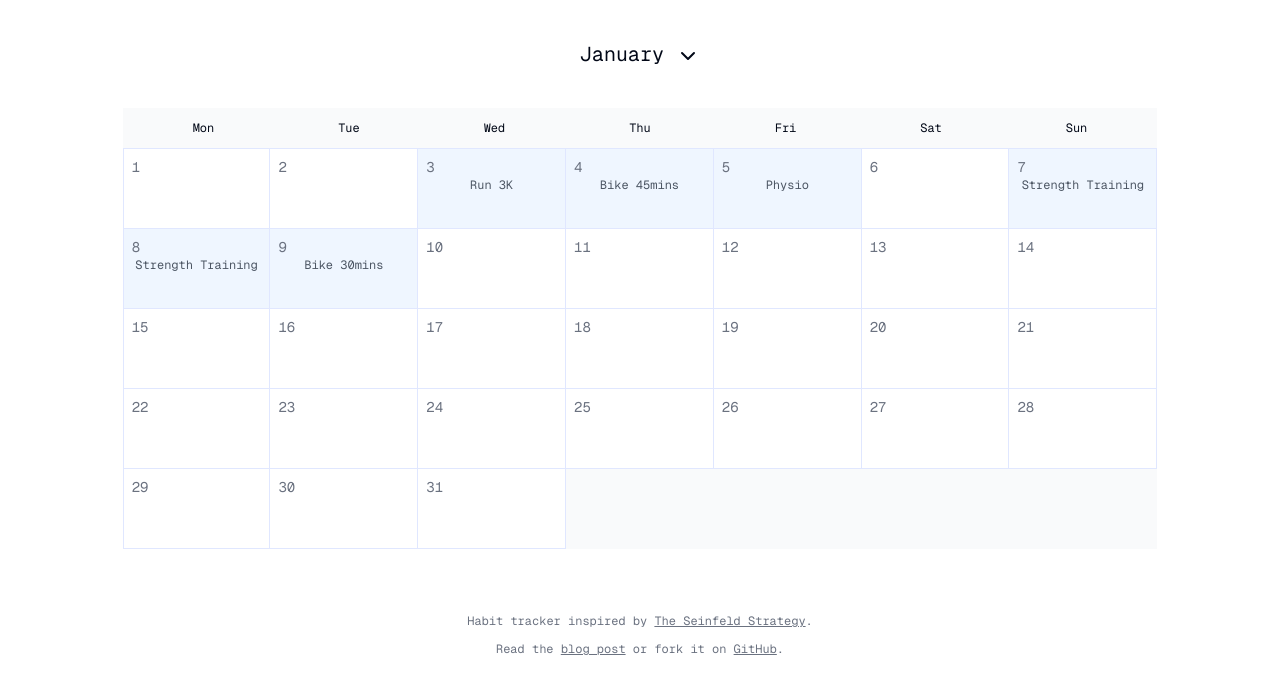
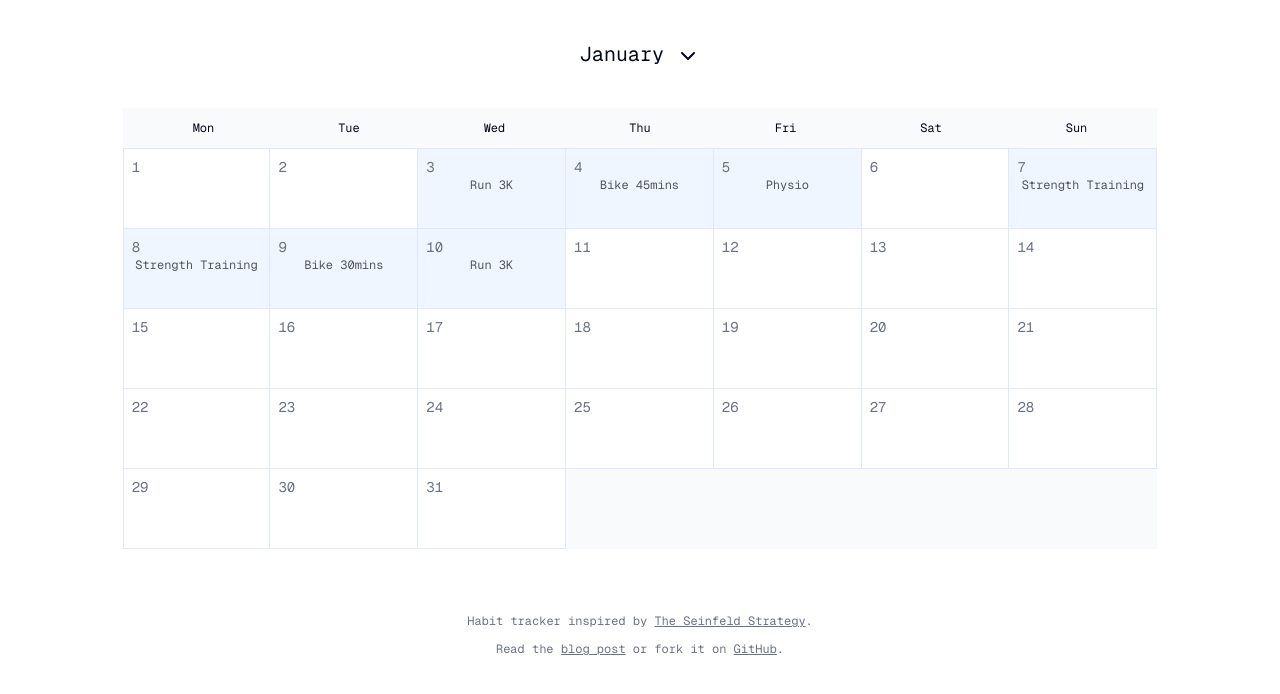
Before and after one commit to scottgallant/seinfeld-calendar, a Next.js app: page / in a window 1280 px wide. Shown: the top 694 px of the page. Built offline with nearby package versions, Linux system fonts and the light colour scheme.

Commit message:
Update specialDates.js

```diff
--- a/src/data/specialDates.js
+++ b/src/data/specialDates.js
@@ -5,6 +5,7 @@ const specialDates = [
     { "date": "2024-01-07", "description": "Strength Training" },
     { "date": "2024-01-08", "description": "Strength Training" },
     { "date": "2024-01-09", "description": "Bike 30mins" },
+    { "date": "2024-01-10", "description": "Run 3K" },
 ];
 
 export default specialDates;
```
